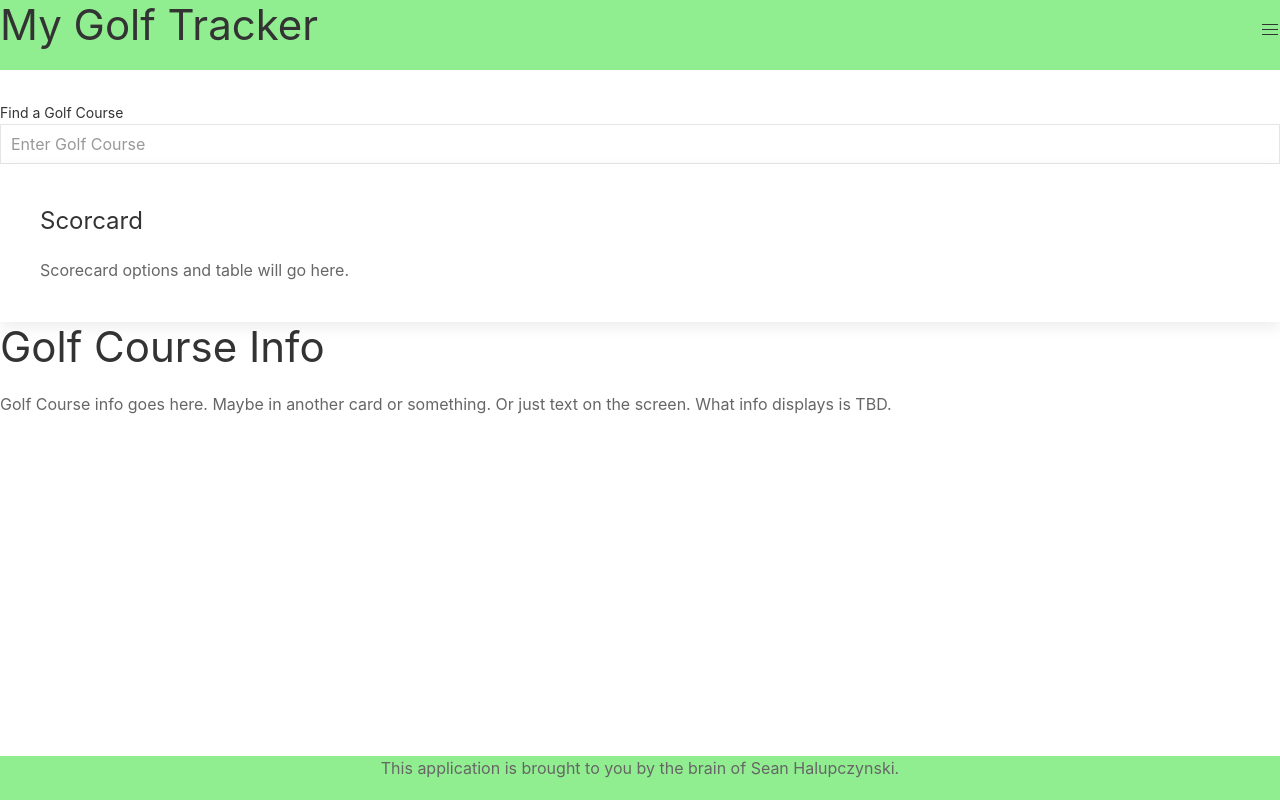
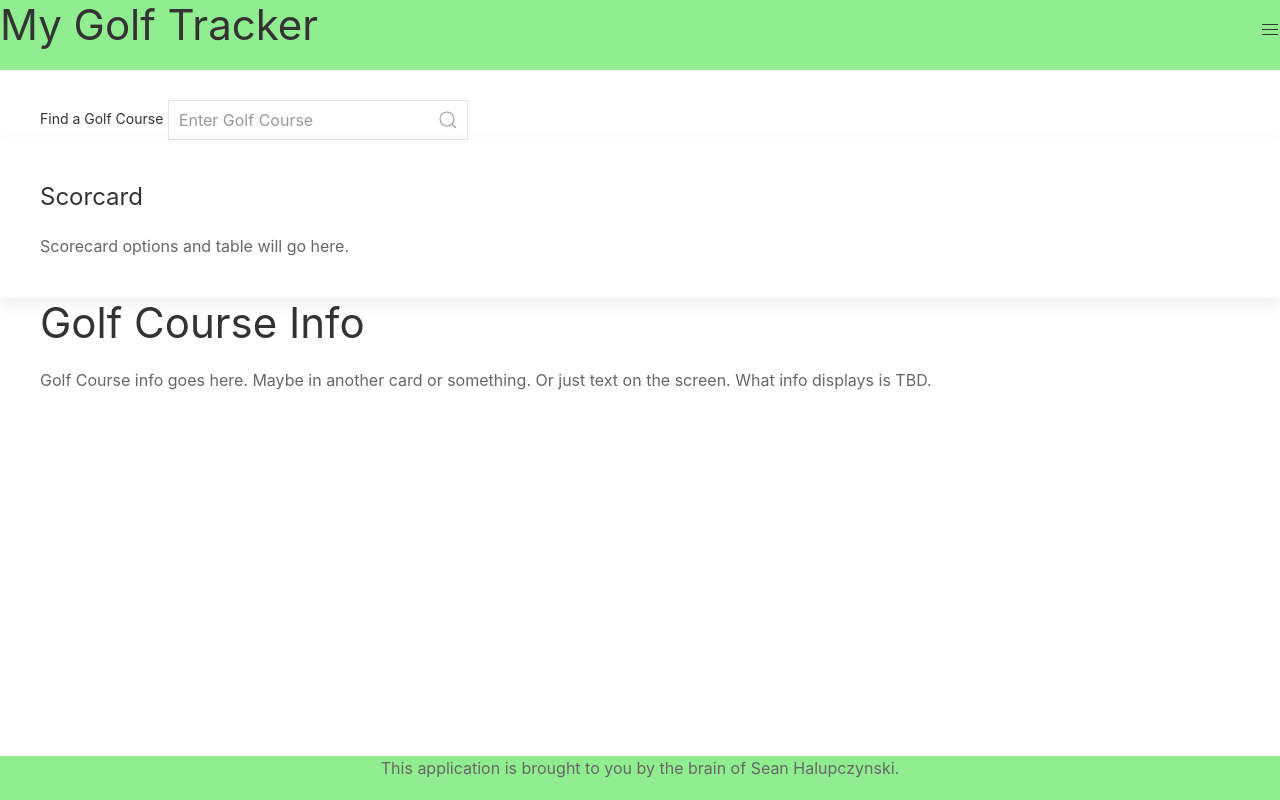
Before and after one commit to seanhalupczynski/golf_handicap, a website: page public/golf-course.html in a window 1280 px wide. Drawn offline with nearby package versions, Linux system fonts and the light colour scheme.

Commit message:
changed golf-course page search course layout
put the label and search input element in a container.

added a search icon button to the search input field

```diff
--- a/public/golf-course.html
+++ b/public/golf-course.html
@@ -27,9 +27,10 @@
             </span>
         </h1>
     </header>
-    <section>
-        <div>
-            <label class="uk-form-label">Find a Golf Course</label>
+    <section class="uk-container">
+        <label class="uk-form-label">Find a Golf Course</label>
+        <div class="uk-inline">
+            <a class="uk-form-icon uk-form-icon-flip" href="#" uk-icon="icon: search"></a>
             <input class="uk-input" type="text" placeholder="Enter Golf Course">
         </div>
     </section>
@@ -41,7 +42,7 @@
             </div>
         </div>
     </section>
-    <section>
+    <section class="uk-container">
         <h1>Golf Course Info</h1>
         <p>Golf Course info goes here. Maybe in another card or something. Or just text on the screen. What info displays is TBD.</p>
     </section>
```
